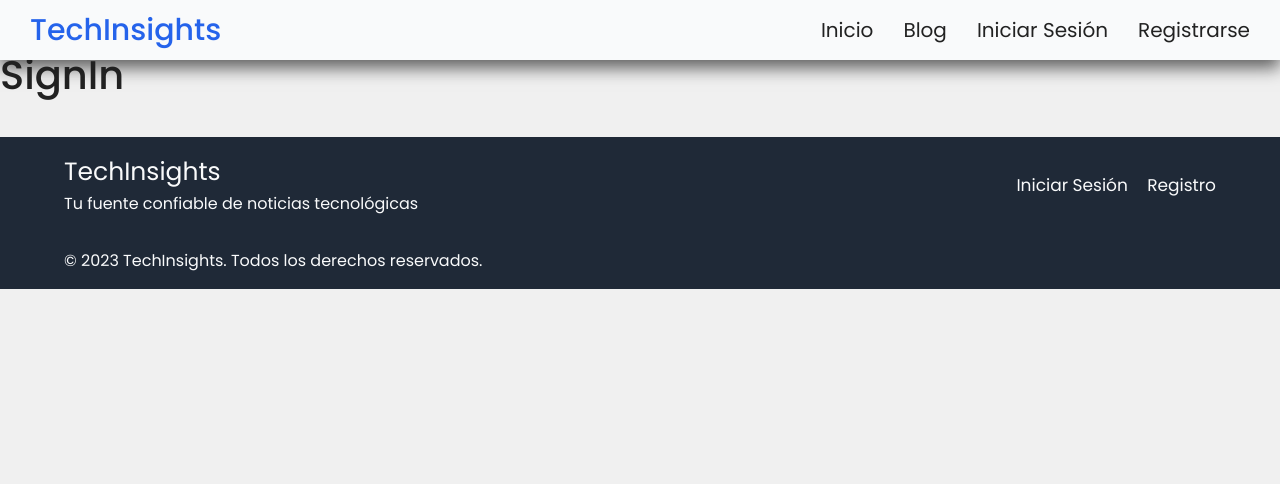
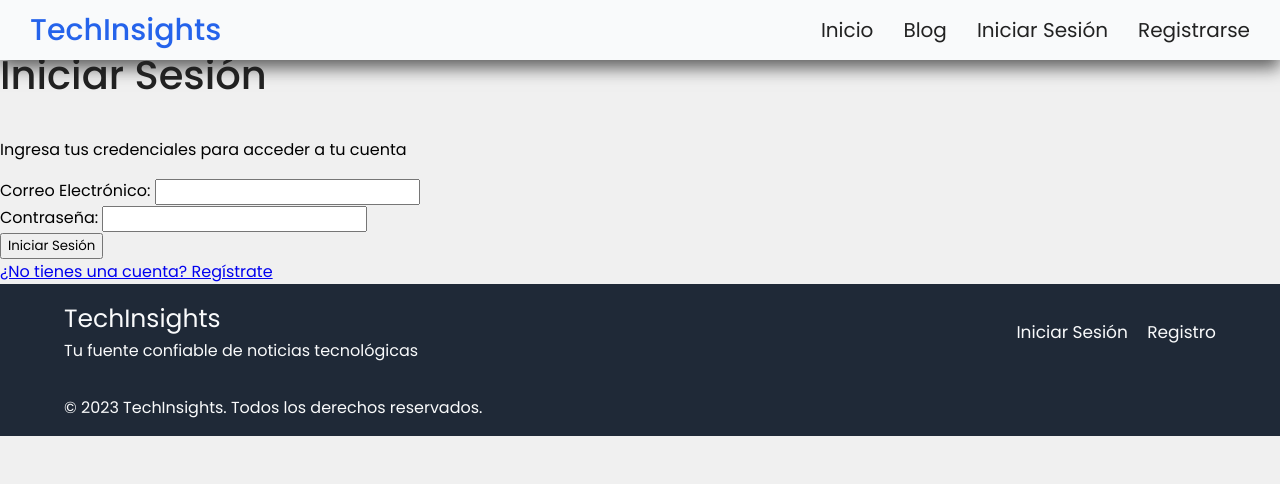
Before and after one commit to JuanWebDeveloper/TechInsights, a Django app: page /signin/ in a window 1280 px wide. Shown: the top 484 px of the page. Run offline with Django 5.2, Linux system fonts and the light colour scheme.

Commit message:
Created forms file in blog app and add SignInForm class.
- Created a new forms.py file in the blog application.
- Added the SignInForm class for the sign-in form with email and password fields.
- Implemented validation for email and password fields in SignInForm.
- Updated the signin.html template to include the structure for the sign-in form.
- Modified the signin view function to handle form submission and validation.

```diff
--- /dev/null
+++ b/blog/forms.py
@@ -0,0 +1,45 @@
+from django import forms
+from django.core.exceptions import ValidationError
+from django.core.validators import validate_email
+import re
+
+
+class SignInForm(forms.Form):
+    email = forms.CharField(
+        label="Correo Electrónico",
+        required=True,
+        widget=forms.TextInput(attrs={'class': 'input'})
+    )
+    password = forms.CharField(
+        label="Contraseña",
+        required=True,
+        widget=forms.PasswordInput(attrs={'class': 'input'})
+    )
+
+    def clean_email(self):
+        email = self.cleaned_data.get('email')
+        try:
+            validate_email(email)
+        except ValidationError:
+            raise ValidationError(
+                "Por favor, introduce un correo electrónico válido.")
+        return email
+
+    def clean_password(self):
+        password = self.cleaned_data.get('password')
+        if len(password) < 10:
+            raise ValidationError(
+                "La contraseña debe tener al menos 10 caracteres.")
+
+        if not re.search(r'[a-z]', password) and not re.search(r'[A-Z]', password):
+            raise ValidationError(
+                "La contraseña debe contener al menos una letra minúscula y una mayúscula.")
+
+        if not re.search(r'[a-z]', password):
+            raise ValidationError(
+                "La contraseña debe contener al menos una letra minúscula.")
+
+        if not re.search(r'[A-Z]', password):
+            raise ValidationError(
+                "La contraseña debe contener al menos una letra mayúscula.")
+        return password
--- a/blog/templates/signin.html
+++ b/blog/templates/signin.html
@@ -5,5 +5,34 @@
 {% endblock %}
 
 {% block content %}
-  <h1>SignIn</h1>
+  <section class="sign-in">
+    <div class="container">
+      <form method="post">
+        {% csrf_token %}
+        <div class="form-header">
+          <h2>Iniciar Sesión</h2>
+          <p>Ingresa tus credenciales para acceder a tu cuenta</p>
+        </div>
+        <div class="form-group">
+          {{ form.email.label_tag }}
+          {{ form.email }}
+          {% if form.email.errors %}
+            <div class="error">{{ form.email.errors }}</div>
+          {% endif %}
+        </div>
+        <div class="form-group">
+          {{ form.password.label_tag }}
+          {{ form.password }}
+          {% if form.password.errors %}
+            <div class="error">{{ form.password.errors }}</div>
+          {% endif %}
+        </div>
+        <div class="form-actions">
+          <button type="submit">Iniciar Sesión</button>
+        </div>
+      </form>
+
+      <a href="{% url 'signup' %}">¿No tienes una cuenta? Regístrate</a>
+    </div>
+  </section>
 {% endblock %}
--- a/blog/views.py
+++ b/blog/views.py
@@ -1,4 +1,5 @@
-from django.shortcuts import render
+from django.shortcuts import render, redirect
+from .forms import SignInForm
 
 
 def blog(request):
@@ -6,7 +7,14 @@ def blog(request):
 
 
 def signin(request):
-    return render(request, 'signin.html')
+    if request.method == 'POST':
+        form = SignInForm(request.POST)
+        if form.is_valid():
+            # Login to login
+            return redirect('home_page')
+    else:
+        form = SignInForm()
+    return render(request, 'signin.html', {'form': form})
 
 
 def signup(request):
```
